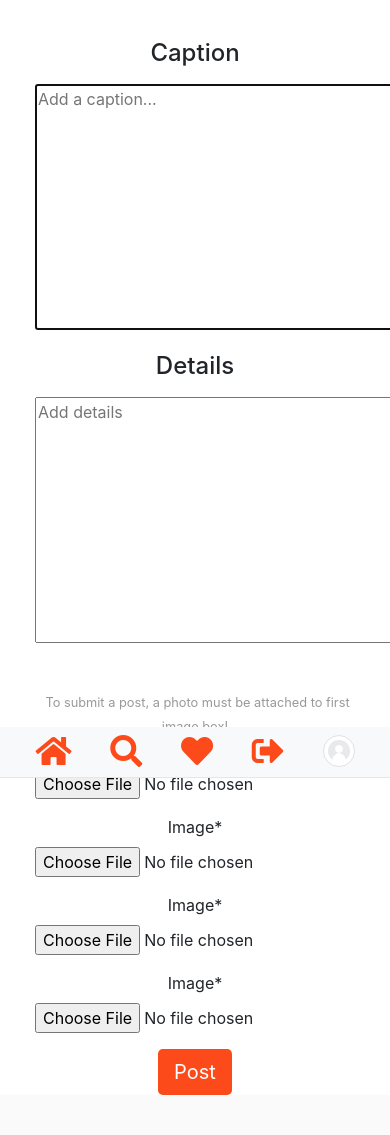
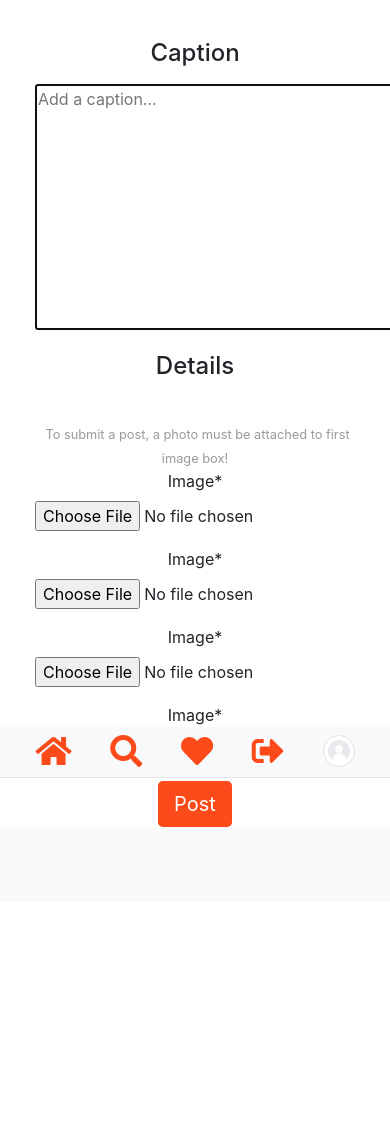
Before and after one commit to paragmore/memonics, a Django app: page /post/new/ in a window 390 px wide; the page is wider, and only the part inside the window is pictured. Shown: the part 66-1201 px from the top of that part. After the commit the page ends 893 px from the top of that part, so only its background shows below. Run offline with Django 3.2, Linux system fonts and the light colour scheme; the visitor is signed in with stand-in values (Sample User, id 1); parts of the project's set-up code (start-up, migrations or seed data) failed here and were passed over; some libraries are stand-ins or nearby versions.

Commit message:
details form hidden in mobile

```diff
--- a/homepage/templates/homepage/post_form.html
+++ b/homepage/templates/homepage/post_form.html
@@ -15,7 +15,7 @@
     <p><h4>Caption</h4></p>
     <p>{{postForm.caption| safe}}</p>
     <p><h4>Details</h4></p>
-    <p>{{postForm.content| safe}}</p>
+    <div class="d-none d-md-block justify-content-center"><p>{{postForm.content| safe}}</p></div>
 
     <div class='pb-4'></div>
     <small> To submit a post, a photo must be attached to first image box! </small>
```
